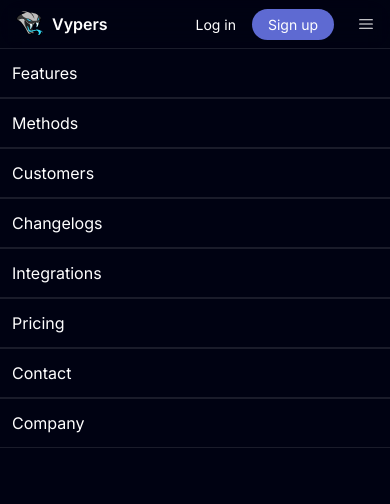
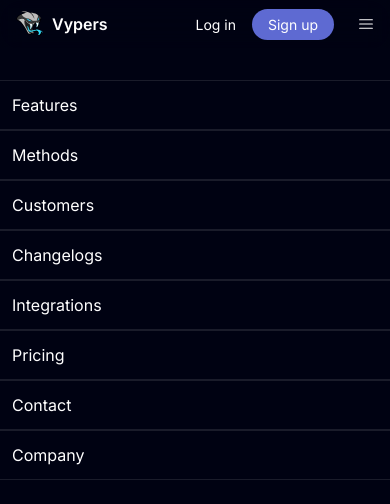
Before and after one commit to Rexpeto/landing-linear, a Next.js app: page / in a window 390 px wide. Both pictures are taken after a click on the button 366 px from the left and 24 px from the top of the page. Shown: the top 504 px of the page. Built offline with nearby package versions, Linux system fonts and the light colour scheme.

Commit message:
responsive animation

```diff
--- a/components/header.tsx
+++ b/components/header.tsx
@@ -19,10 +19,16 @@ const Header = () => {
             <span className="font-semibold">Vypers</span>
           </Link>
 
+          <div
+            className={classNames(
+              "transition-[visibility]",
+              open ? "visible" : "invisible delay-500 md:visible",
+            )}
+          >
             <nav
               className={classNames(
-              "fixed top-navigation-height left-0 h-[calc(100vh_-_var(--navigation-height))] w-full overflow-auto bg-background transition-opacity duration-500 md:relative md:top-0 md:block md:h-auto md:w-auto md:translate-x-0 md:overflow-hidden md:bg-transparent md:opacity-100 md:transition-none",
-              open ? "block" : "hidden",
+                "fixed top-navigation-height left-0 h-[calc(100vh_-_var(--navigation-height))] w-full overflow-auto bg-background transition-opacity duration-250 md:relative md:top-0 md:block md:h-auto md:w-auto md:translate-x-0 md:overflow-hidden md:bg-transparent md:opacity-100",
+                open ? "opacity-100" : "opacity-0",
               )}
             >
               <ul
@@ -33,7 +39,10 @@ const Header = () => {
                 {Links.map((link) => (
                   <li
                     key={link.name}
-                  className="first-letter:uppercase border-y border-white/10 md:border-none w-full"
+                    className={classNames(
+                      "first-letter:uppercase border-y border-white/10 md:border-none translate-y-8 md:translate-y-0 transition-transform duration-150 w-full",
+                      open && "md:translate-y-0",
+                    )}
                   >
                     <Link
                       className="block p-3 md:p-0 text-md md:text-sm hover:text-gray-400 first-letter:uppercase w-full transition duration-150"
@@ -45,6 +54,7 @@ const Header = () => {
                 ))}
               </ul>
             </nav>
+          </div>
         </div>
 
         <div className="flex items-center gap-4">
```
Lines whose indentation alone changed are shown as unchanged.
